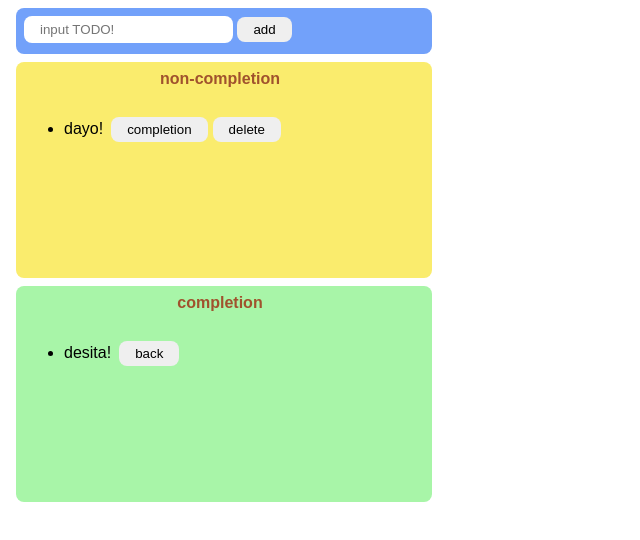
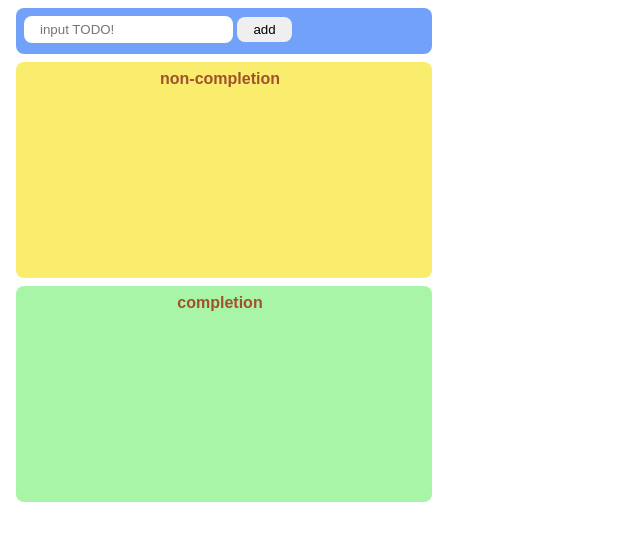
Before and after one commit to manmaruSeal/javascript_to_do_list, a website built with Parcel: page index.html in a window 1280 px wide. Shown: the whole page, without its empty margins (0-640 px from the left). Built offline with nearby package versions, Linux system fonts and the light colour scheme.

Commit message:
html修正

```diff
--- a/index.html
+++ b/index.html
@@ -12,26 +12,11 @@
     </div>
     <div class="non-completion-area">
       <p class="title">non-completion</p>
-      <ul id="non-completion-list">
-        <li>
-          <div class="list-row">
-            <p>dayo!</p>
-            <button>completion</button>
-            <button>delete</button>
-          </div>
-        </li>
-      </ul>
+      <ul id="non-completion-list"></ul>
     </div>
     <div class="completion-area">
       <p class="title">completion</p>
-      <ul id="completion-list">
-        <li>
-          <div class="list-row">
-            <p>desita!</p>
-            <button>back</button>
-          </div>
-        </li>
-      </ul>
+      <ul id="completion-list"></ul>
     </div>
 
     <script src="src/index.js"></script>
--- a/src/index.js
+++ b/src/index.js
@@ -1,5 +1,6 @@
 import "./styles.css";
 
+// 入力スペースの値を取得して未完了リストに追加する関数へ渡す
 const onClickAdd = () => {
   // 入力した値の取得
   const inputText = document.getElementById("add-text").value;
```
